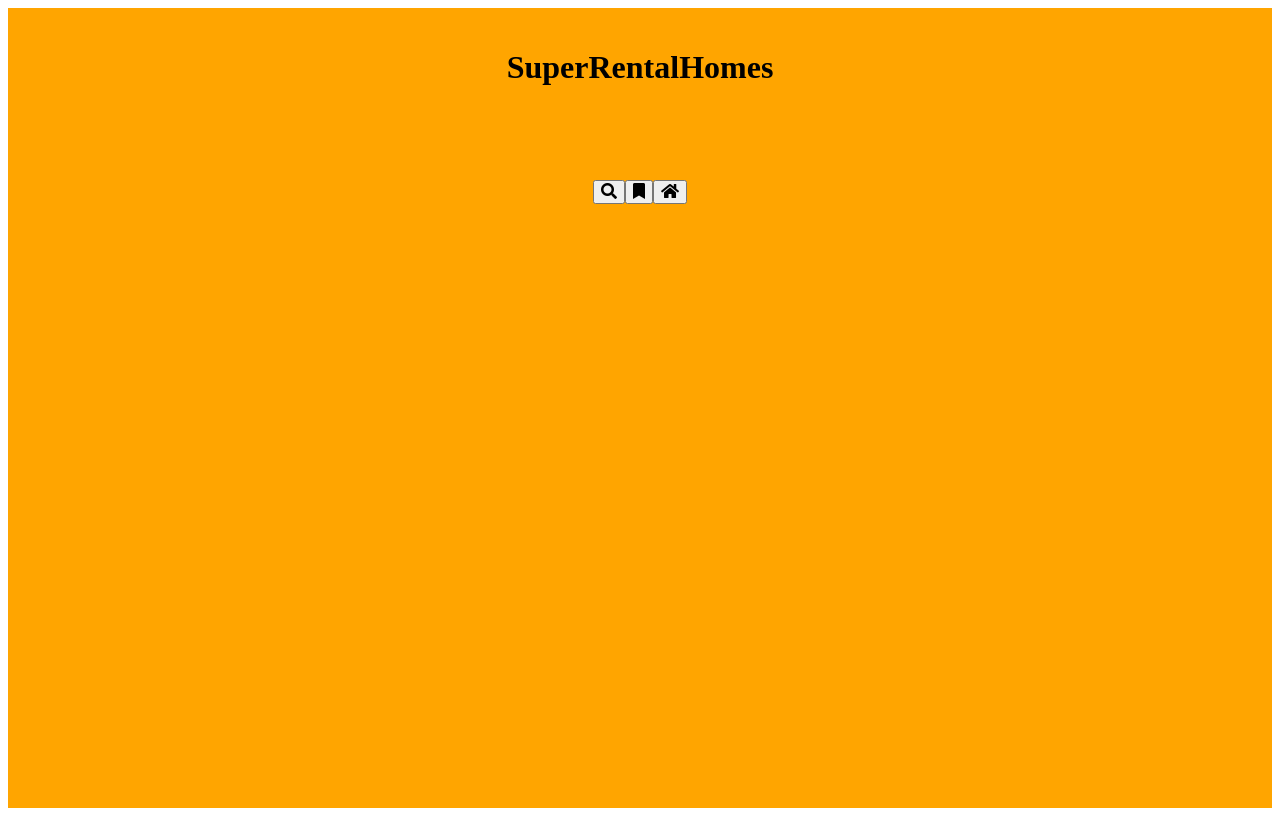
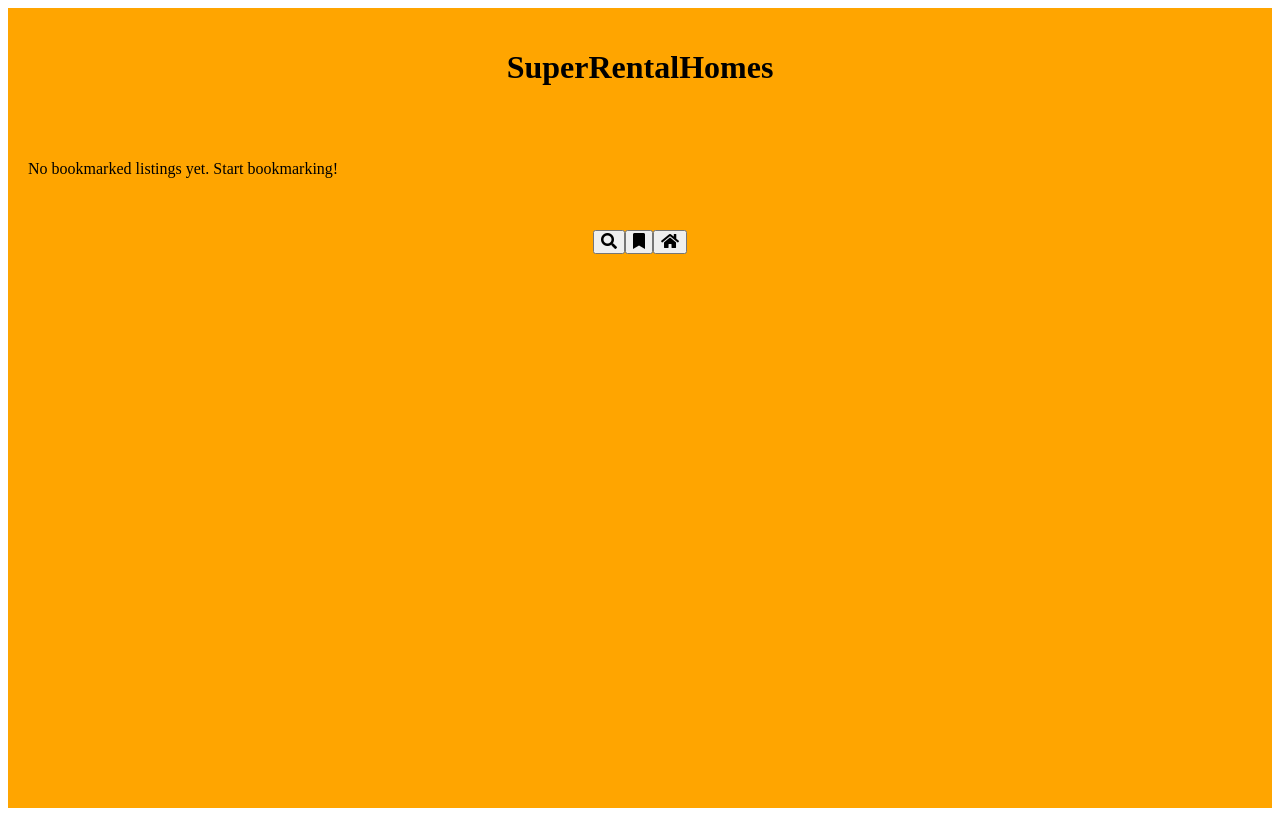
Before and after one commit to Gerrit-Sch/capstone-project, a React (Create React App) app: page /bookmarked in a window 1280 px wide. Built offline with nearby package versions, Linux system fonts and the light colour scheme.

Commit message:
Add first draft of bookmark page

```diff
--- a/src/App.js
+++ b/src/App.js
@@ -33,7 +33,7 @@ export default function App() {
             />
           }
         />
-        <Route path="/bookmarked" element={<BookmarkPage />} data={data} />
+        <Route path="/bookmarked" element={<BookmarkPage />} />
       </Routes>
       <footer>
         <nav>
--- a/src/pages/BookmarkPage.js
+++ b/src/pages/BookmarkPage.js
@@ -1,34 +1,41 @@
+import sampleData from "../assets/Data";
 import { CardList } from "./ListingPage";
 import { Listing } from "./ListingPage";
 import { Bookmark } from "./ListingPage";
 
-export default function BookmarkPage(data) {
-  return <CardList></CardList>;
-}
-console.log();
+export default function BookmarkPage() {
+  const filteredBookmarkedListings = sampleData.filter(
+    (listing) => listing.isBookmarked === true
+  );
 
-/*<CardList>
-  {data.map((listing) => {
-    if (listing.isBookmarked(true)) {
+  console.log(filteredBookmarkedListings);
+
+  return (
+    <CardList>
+      {filteredBookmarkedListings.length > 0 ? (
+        filteredBookmarkedListings.map((listing) => {
           return (
             <Listing key={listing.id}>
               <h2>{listing["realestates.apartmentRent"].title}</h2>
               <Bookmark
                 active={listing.isBookmarked}
-            onClick={() => handleBookmarkClick(listing.id)}
+                //onClick={() => handleBookmarkClick(listing.id)}
               >
                 bookmark
               </Bookmark>
               <p>
-            {" "}
                 {listing["realestates.apartmentRent"].address.street}{" "}
                 {listing["realestates.apartmentRent"].address.houseNumber}
               </p>
 
-          <p> {listing["realestates.apartmentRent"].address.postcode}</p>
+              <p>{listing["realestates.apartmentRent"].address.postcode}</p>
               <p>{listing["realestates.apartmentRent"].address.city}</p>
             </Listing>
           );
+        })
+      ) : (
+        <p>No bookmarked listings yet. Start bookmarking!</p>
+      )}
+    </CardList>
+  );
 }
-  })}
-</CardList>;*/
--- a/src/pages/ListingPage.js
+++ b/src/pages/ListingPage.js
@@ -1,17 +1,18 @@
 import styled from "styled-components";
+import sampleData from "../assets/Data";
 
-export default function ListingPage({ areaCode, handleBookmarkClick, data }) {
-  const postcodes = data.map(
-    (listing) => listing["realestates.apartmentRent"].address.postcode
+export default function ListingPage({ areaCode, handleBookmarkClick }) {
+  const filteredListings = sampleData.filter(
+    (listing) =>
+      listing["realestates.apartmentRent"].address.postcode === areaCode
   );
-  const match = postcodes.includes(areaCode);
+
+  console.log(filteredListings);
 
   return (
     <CardList>
-      {data.map((listing) => {
-        if (
-          listing["realestates.apartmentRent"].address.postcode === areaCode
-        ) {
+      {filteredListings.length > 0 ? (
+        filteredListings.map((listing) => {
           return (
             <Listing key={listing.id}>
               <h2>{listing["realestates.apartmentRent"].title}</h2>
@@ -22,19 +23,15 @@ export default function ListingPage({ areaCode, handleBookmarkClick, data }) {
                 bookmark
               </Bookmark>
               <p>
-                {" "}
                 {listing["realestates.apartmentRent"].address.street}{" "}
                 {listing["realestates.apartmentRent"].address.houseNumber}
               </p>
 
-              <p> {listing["realestates.apartmentRent"].address.postcode}</p>
+              <p>{listing["realestates.apartmentRent"].address.postcode}</p>
               <p>{listing["realestates.apartmentRent"].address.city}</p>
             </Listing>
           );
-        }
-      })}
-      {match ? (
-        ""
+        })
       ) : (
         <p>Unfortunately, there are no matches. Please try again!</p>
       )}
```
Also changed, not shown: src/utils/const.js (added). Lines whose indentation alone changed are shown as unchanged.
